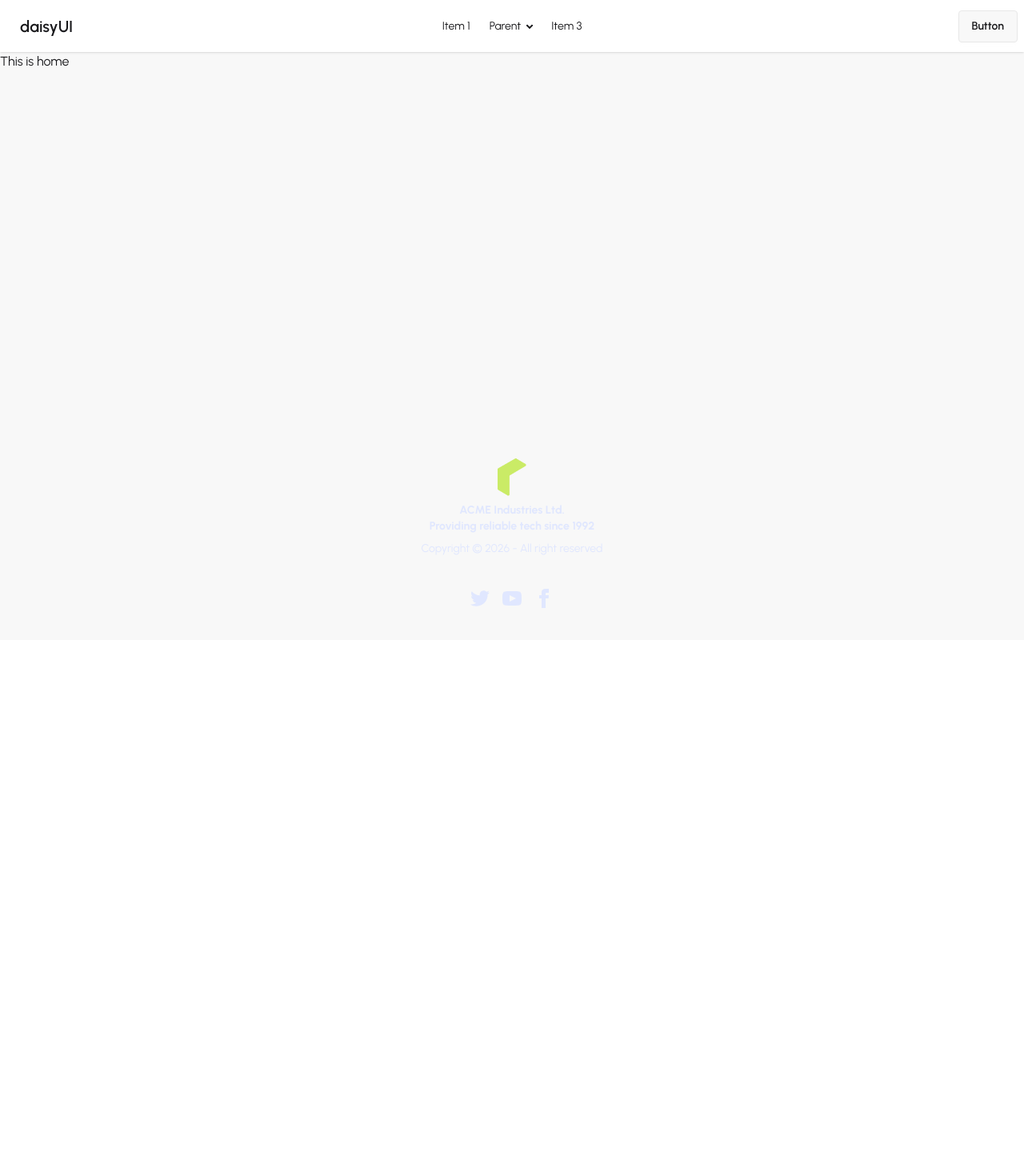
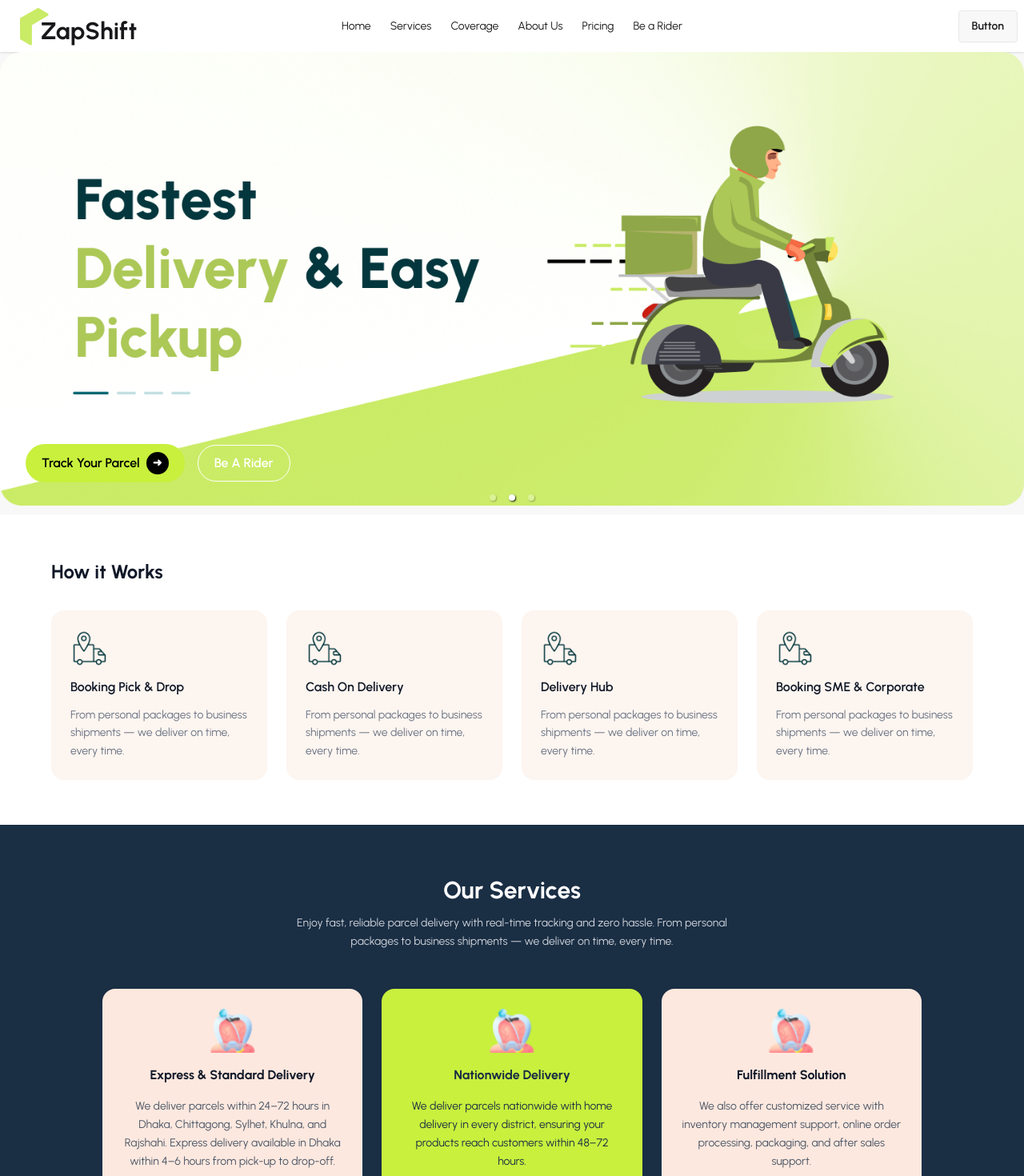
Before and after one commit to isratemma/ZapShift-Business, a React (Vite) app: page / in a window 1280 px wide. Shown: the top 1470 px of the page at 80% size. Before the commit the page ends 800 px from the top, so only its background shows below. Built offline with nearby package versions, Linux system fonts and the light colour scheme.

Commit message:
Add Banner buttons, How it Works, and Our Services sections

```diff
--- a/package.json
+++ b/package.json
@@ -13,6 +13,7 @@
     "@tailwindcss/vite": "^4.3.0",
     "react": "^19.1.1",
     "react-dom": "^19.1.1",
+    "react-responsive-carousel": "^3.2.23",
     "react-router": "^7.17.0",
     "react-router-dom": "^7.17.0",
     "tailwindcss": "^4.3.0"
--- a/src/App.css
+++ b/src/App.css
@@ -1,6 +1,11 @@
 @import url('https://fonts.googleapis.com/css2?family=Hind+Siliguri:wght@300;400;500;600;700&family=Inter:ital,opsz,wght@0,14..32,100..900;1,14..32,100..900&family=Noto+Serif+Bengali:wght@100..900&family=Noto+Serif:ital,wght@0,100..900;1,100..900&family=Poppins:ital,wght@0,100;0,200;0,300;0,400;0,500;0,600;0,700;0,800;0,900;1,100;1,200;1,300;1,400;1,500;1,600;1,700;1,800;1,900&family=Raleway:ital,wght@0,100..900;1,100..900&family=Urbanist:ital,wght@0,100..900;1,100..900&family=Work+Sans:ital,wght@0,100..900;1,100..900&display=swap');
 @import 'tailwindcss';
-@plugin "daisyui";
+@plugin "daisyui"{
+  themes: light --default;
+--color-primary: #CAEB66;
+--color-secondary: #03373D;
+
+};
 
 body {
   font-family: 'Urbanist', sans-serif;
--- a/src/components/Logo/Logo.jsx
+++ b/src/components/Logo/Logo.jsx
@@ -1,12 +1,11 @@
 import React from 'react';
-import logo from '../../assets/brands/logo.png'
+import logo from '../../assets/brands/logo.png';
 
 const Logo = () => {
   return (
-  <div>
-
-    <img src={logo} alt="logo" />
-
+    <div className="flex items-end">
+      <img src={logo} alt="logo" />
+      <h3 className="text-3xl font-bold -ms-2.5">ZapShift</h3>
     </div>
   );
 };
--- /dev/null
+++ b/src/pages/Banner/Banner.jsx
@@ -0,0 +1,45 @@
+import React from 'react';
+import "react-responsive-carousel/lib/styles/carousel.min.css";
+import { Carousel } from 'react-responsive-carousel';
+import bannerImg1 from '../../assets/banner/banner1.png';
+import bannerImg2 from '../../assets/banner/banner2.png';
+import bannerImg3 from '../../assets/banner/banner3.png';
+
+const Banner = () => {
+  return (
+    <div className="relative">
+      <Carousel
+        autoPlay={true}
+        infiniteLoop={true}
+        showThumbs={false}
+        showStatus={false}
+        showArrows={false}
+      >
+        <div>
+          <img src={bannerImg1} className="w-full object-cover" alt="Banner 1" />
+        </div>
+        <div>
+          <img src={bannerImg2} className="w-full object-cover" alt="Banner 2" />
+        </div>
+        <div>
+          <img src={bannerImg3} className="w-full object-cover" alt="Banner 3" />
+        </div>
+      </Carousel>
+
+      {/* Overlay buttons */}
+      <div className="absolute bottom-10 left-8 flex items-center gap-4 z-10">
+        <button className="flex items-center gap-2 bg-[#c8f03d] hover:bg-[#b5dc2a] text-black font-semibold px-5 py-2.5 rounded-full transition-all duration-200">
+          Track Your Parcel
+          <span className="bg-black text-white rounded-full w-7 h-7 flex items-center justify-center text-sm">
+            ➜
+          </span>
+        </button>
+        <button className="text-white font-semibold px-5 py-2.5 rounded-full border border-white hover:bg-white hover:text-black transition-all duration-200">
+          Be A Rider
+        </button>
+      </div>
+    </div>
+  );
+};
+
+export default Banner;
--- a/src/pages/Home/Home.jsx
+++ b/src/pages/Home/Home.jsx
@@ -1,9 +1,14 @@
 import React from 'react';
+import Banner from '../Banner/Banner';
+import HowItWorks from '../HowItWorks/HowItWorks';
+import OurServices from '../OurServices/OurServices';
 
 const Home = () => {
   return (
     <div>
-      <h2>This is home</h2>
+      <Banner />
+      <HowItWorks />
+      <OurServices />
     </div>
   );
 };
--- /dev/null
+++ b/src/pages/HowItWorks/HowItWorks.jsx
@@ -0,0 +1,47 @@
+import React from 'react';
+import bookingIcon from '../../assets/bookingIcon.png';
+
+const services = [
+  {
+    icon: bookingIcon,
+    title: 'Booking Pick & Drop',
+    description: 'From personal packages to business shipments — we deliver on time, every time.',
+  },
+  {
+    icon: bookingIcon,
+    title: 'Cash On Delivery',
+    description: 'From personal packages to business shipments — we deliver on time, every time.',
+  },
+  {
+    icon: bookingIcon,
+    title: 'Delivery Hub',
+    description: 'From personal packages to business shipments — we deliver on time, every time.',
+  },
+  {
+    icon: bookingIcon,
+    title: 'Booking SME & Corporate',
+    description: 'From personal packages to business shipments — we deliver on time, every time.',
+  },
+];
+
+const HowItWorks = () => {
+  return (
+    <section className="py-14 px-6 md:px-16 bg-white">
+      <h2 className="text-2xl font-bold text-gray-900 mb-8">How it Works</h2>
+      <div className="grid grid-cols-1 sm:grid-cols-2 lg:grid-cols-4 gap-6">
+        {services.map((item, index) => (
+          <div
+            key={index}
+            className="bg-[#fdf5f0] rounded-2xl p-6 flex flex-col gap-3 hover:shadow-md transition-shadow duration-200"
+          >
+            <img src={item.icon} alt={item.title} className="w-12 h-12 object-contain" />
+            <h3 className="font-semibold text-gray-900 text-base">{item.title}</h3>
+            <p className="text-gray-500 text-sm leading-relaxed">{item.description}</p>
+          </div>
+        ))}
+      </div>
+    </section>
+  );
+};
+
+export default HowItWorks;
--- /dev/null
+++ b/src/pages/OurServices/OurServices.jsx
@@ -0,0 +1,88 @@
+import React from 'react';
+import serviceIcon from '../../assets/service.png';
+
+const services = [
+  {
+    title: 'Express & Standard Delivery',
+    description:
+      'We deliver parcels within 24–72 hours in Dhaka, Chittagong, Sylhet, Khulna, and Rajshahi. Express delivery available in Dhaka within 4–6 hours from pick-up to drop-off.',
+    highlight: false,
+  },
+  {
+    title: 'Nationwide Delivery',
+    description:
+      'We deliver parcels nationwide with home delivery in every district, ensuring your products reach customers within 48–72 hours.',
+    highlight: true,
+  },
+  {
+    title: 'Fulfillment Solution',
+    description:
+      'We also offer customized service with inventory management support, online order processing, packaging, and after sales support.',
+    highlight: false,
+  },
+  {
+    title: 'Cash on Home Delivery',
+    description:
+      '100% cash on delivery anywhere in Bangladesh with guaranteed safety of your product.',
+    highlight: false,
+  },
+  {
+    title: 'Corporate Service / Contract In Logistics',
+    description:
+      'Customized corporate services which includes warehouse and inventory management support.',
+    highlight: false,
+  },
+  {
+    title: 'Parcel Return',
+    description:
+      'Through our reverse logistics facility we allow end customers to return or exchange their products with online business merchants.',
+    highlight: false,
+  },
+];
+
+const OurServices = () => {
+  return (
+    <section className="py-16 px-6 md:px-16 bg-[#1a2e44]">
+      {/* Header */}
+      <div className="text-center mb-12">
+        <h2 className="text-3xl font-bold text-white mb-3">Our Services</h2>
+        <p className="text-gray-300 max-w-xl mx-auto text-sm leading-relaxed">
+          Enjoy fast, reliable parcel delivery with real-time tracking and zero hassle. From personal
+          packages to business shipments — we deliver on time, every time.
+        </p>
+      </div>
+
+      {/* Cards grid */}
+      <div className="grid grid-cols-1 sm:grid-cols-2 lg:grid-cols-3 gap-6 max-w-5xl mx-auto">
+        {services.map((service, index) => (
+          <div
+            key={index}
+            className={`rounded-2xl p-6 flex flex-col items-center text-center gap-4 transition-all duration-200 hover:scale-105 ${
+              service.highlight
+                ? 'bg-[#c8f03d] text-black'
+                : 'bg-[#fde8df] text-gray-800'
+            }`}
+          >
+            <img src={serviceIcon} alt={service.title} className="w-14 h-14 object-contain" />
+            <h3
+              className={`font-bold text-base ${
+                service.highlight ? 'text-[#1a2e44]' : 'text-gray-900'
+              }`}
+            >
+              {service.title}
+            </h3>
+            <p
+              className={`text-sm leading-relaxed ${
+                service.highlight ? 'text-[#1a2e44]' : 'text-gray-600'
+              }`}
+            >
+              {service.description}
+            </p>
+          </div>
+        ))}
+      </div>
+    </section>
+  );
+};
+
+export default OurServices;
--- a/src/pages/Shared/Footer/Footer.jsx
+++ b/src/pages/Shared/Footer/Footer.jsx
@@ -3,7 +3,7 @@ import Logo from '../../../components/Logo/Logo';
 
 const Footer = () => {
   return (
-    <footer className="footer footer-horizontal footer-center text-primary-content p-10">
+    <footer className="footer footer-horizontal footer-center text-black-content p-10">
       <aside>
        <Logo/>
         <p className="font-bold">
--- a/src/pages/Shared/NavBar/NavBar.jsx
+++ b/src/pages/Shared/NavBar/NavBar.jsx
@@ -1,6 +1,30 @@
 import React from 'react';
+import { NavLink } from 'react-router-dom';
+import Logo from '../../../components/Logo/Logo';
 
 const NavBar = () => {
+  const links = (
+    <>
+      <li>
+        <NavLink to="/">Home</NavLink>
+      </li>
+      <li>
+        <NavLink to="/about">Services</NavLink>
+      </li>
+      <li>
+        <NavLink to="/coverage">Coverage</NavLink>
+      </li>
+      <li>
+        <NavLink to="/about">About Us</NavLink>
+      </li>
+      <li>
+        <NavLink to="/pricing">Pricing</NavLink>
+      </li>
+      <li>
+        <NavLink to="/rider">Be a Rider</NavLink>
+      </li>
+    </>
+  );
   return (
     <div className="navbar bg-base-100 shadow-sm">
       <div className="navbar-start">
@@ -26,49 +50,15 @@ const NavBar = () => {
             tabIndex="-1"
             className="menu menu-sm dropdown-content bg-base-100 rounded-box z-1 mt-3 w-52 p-2 shadow"
           >
-            <li>
-              <a>Item 1</a>
-            </li>
-            <li>
-              <a>Parent</a>
-              <ul className="p-2">
-                <li>
-                  <a>Submenu 1</a>
-                </li>
-                <li>
-                  <a>Submenu 2</a>
-                </li>
-              </ul>
-            </li>
-            <li>
-              <a>Item 3</a>
-            </li>
+            {links}
           </ul>
         </div>
-        <a className="btn btn-ghost text-xl">daisyUI</a>
+        <a className="btn btn-ghost text-xl">
+          <Logo />
+        </a>
       </div>
       <div className="navbar-center hidden lg:flex">
-        <ul className="menu menu-horizontal px-1">
-          <li>
-            <a>Item 1</a>
-          </li>
-          <li>
-            <details>
-              <summary>Parent</summary>
-              <ul className="p-2 bg-base-100 w-40 z-1">
-                <li>
-                  <a>Submenu 1</a>
-                </li>
-                <li>
-                  <a>Submenu 2</a>
-                </li>
-              </ul>
-            </details>
-          </li>
-          <li>
-            <a>Item 3</a>
-          </li>
-        </ul>
+        <ul className="menu menu-horizontal px-1">{links}</ul>
       </div>
       <div className="navbar-end">
         <a className="btn">Button</a>
```
Also changed, not shown: 1 other file (tests, documents, lock files or other folders).
